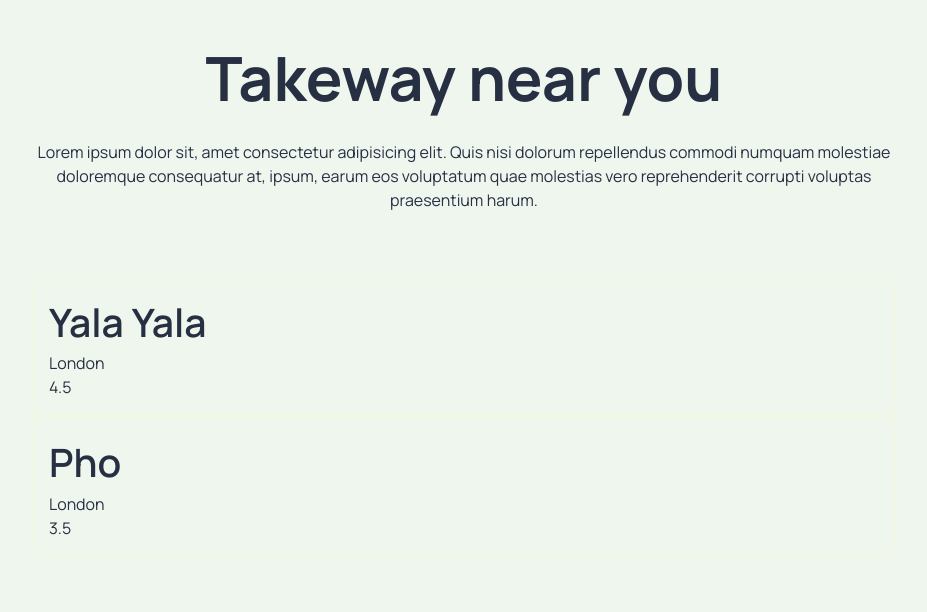
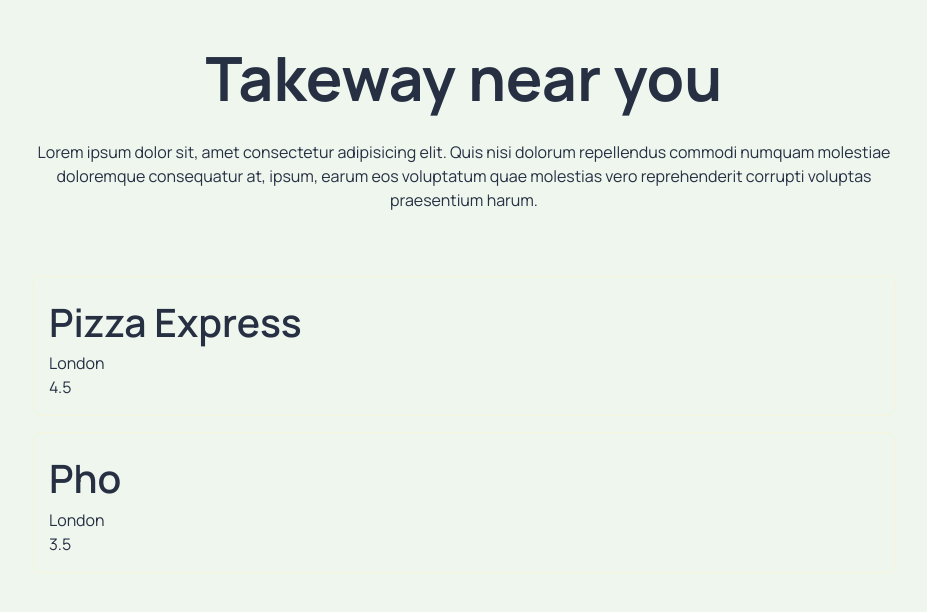
Before and after one commit to katieC1/restaurants-near-me, a Next.js app: page / in a window 1280 px wide. Shown: the top 612 px of the page, without its empty margins (176-1103 px from the left). Built offline with nearby package versions, Linux system fonts and the light colour scheme.

Commit message:
simple component skelliton built
Not yet passing data through to each - but the component structure has been added

all using sample data rather than the api

```diff
--- a/app/page.tsx
+++ b/app/page.tsx
@@ -13,7 +13,7 @@
   const restaurants = [
 
     {
-      name: "Yala Yala",
+      name: "Pizza Express",
       location: "London",
       rating: 4.5,
       cuisines: "Indian, Chinese, Italian"
--- /dev/null
+++ b/components/address-card-item/address-card-item.module.css
@@ -0,0 +1,5 @@
+.container {
+}
+
+.text {
+}
--- /dev/null
+++ b/components/address-card-item/address-card-item.tsx
@@ -0,0 +1,13 @@
+import React from 'react'
+import styles from './address-card-item.module.css'
+
+export default function AddressCardItem({ address }: { address: string }) {
+    //this component could first display just the area and distance from the location
+    //i could start with the assumption that the start address is my address
+    return (
+        <div className={styles.container}>
+            <p className={styles.text}>{address}</p>
+
+        </div>
+    )
+}
--- /dev/null
+++ b/components/cuisine-card-item/cuisine-card-item.module.css
@@ -0,0 +1,7 @@
+.container {
+}
+
+.text {
+  font-weight: 500;
+  font-style: italic;
+}
--- /dev/null
+++ b/components/cuisine-card-item/cuisine-card-item.tsx
@@ -0,0 +1,11 @@
+import React from 'react'
+import styles from './cuisine-card-item.module.css'
+
+export default function CuisineCardItem({ cuisine }: { cuisine: string }) {
+    //consideration of how this is ordered - could be ordered based on users preference for improved version
+    return (
+        <div className={styles.container}>
+            <p className={styles.text} > {cuisine}</p>
+        </div>
+    )
+}
--- /dev/null
+++ b/components/rating-card-item/rating-card-item.tsx
@@ -0,0 +1,11 @@
+import React from 'react'
+
+export default function RatingCardItem({ rating }: { rating: number }) {
+    // display the rating - in how filled a star / muliple stars are
+    //with the number of ratings in italic bracket - if that is an option from the api
+    return (
+        <div>
+            {rating}
+        </div>
+    )
+}
--- a/components/restaurant-card-stack/RestaurantCardStack.module.css
+++ b/components/restaurant-card-stack/RestaurantCardStack.module.css
@@ -1,5 +1,7 @@
 .container {
-  gap: 1rem;
+  display: flex; /* or use display: grid; */
+  flex-direction: column; /* Ensures items stack vertically */
+  gap: 1rem; /* Adds spacing between items */
 }
 
 .card-container {
--- a/components/section-container/section-container.tsx
+++ b/components/section-container/section-container.tsx
@@ -4,7 +4,7 @@
 export default function SectionContainer({ children, titleText }: { children: React.ReactNode, titleText?: string }) {
     return (
         <div className={styles.container}>
-            {titleText && <h1 className='text-center'>{titleText}</h1>}
+            {titleText && <h1 className='text-center text-orange'>{titleText}</h1>}
             {children}
         </div>
     )
--- a/tailwind.config.js
+++ b/tailwind.config.js
@@ -1,5 +1,6 @@
-// tailwind.config.js
-export const theme = {
+module.exports = {
+  content: ["./app/**/*.{js,ts,jsx,tsx}", "./components/**/*.{js,ts,jsx,tsx}"],
+  theme: {
     extend: {
       colors: {
         orange: "#FF8000",
@@ -9,5 +10,6 @@
         "beige-light": "#E8DDB5",
       },
     },
+  },
+  plugins: [],
 };
-export const plugins = [];
```
Also changed, not shown: components/rating-card-item/rating-card-item.module.css (added), 1 other file (tests, documents, lock files or other folders). Lines whose indentation alone changed are shown as unchanged.
